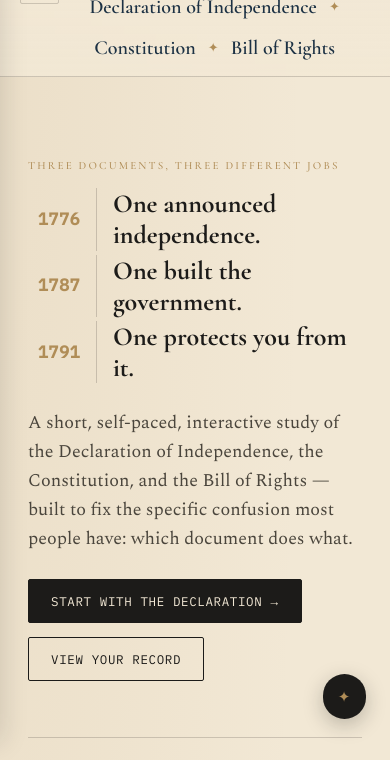
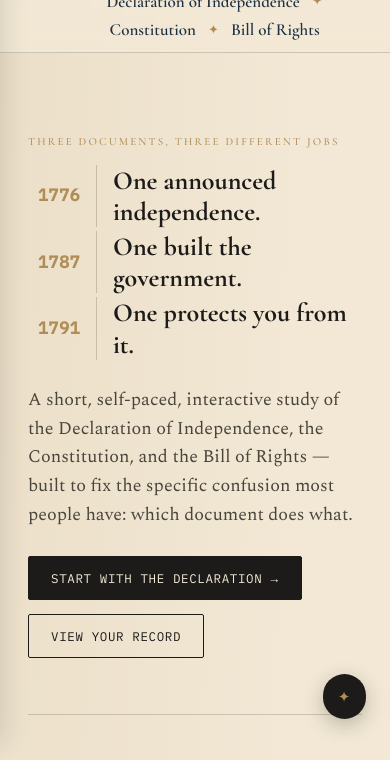
Before and after one commit to MoMoGit729/founding-docs-app, a plain HTML site: page index.html in a window 390 px wide. Shown: the part 101-861 px from the top of the page. Drawn offline with nearby package versions, Linux system fonts and the light colour scheme.

Commit message:
Tighten primary-doc-nav line spacing when wrapped on mobile
Co-Authored-By: Claude Sonnet 4.6 <noreply@anthropic.com>

```diff
--- a/style.css
+++ b/style.css
@@ -62,11 +62,14 @@ a:hover{text-decoration:underline;}
 }
 .wordmark:hover{text-decoration:none;}
 .primary-doc-nav{
-  display:flex; align-items:center; justify-content:center; gap:12px; flex-wrap:wrap; row-gap:2px;
+  display:flex; align-items:center; justify-content:center; gap:12px; flex-wrap:wrap; row-gap:0;
 }
 .primary-doc-nav a{
   font-family:var(--display); font-size:20px; font-weight:600; color:var(--navy);
-  padding:3px 0; border-bottom:1px solid transparent; transition:border-color .15s, color .15s;
+  padding:1px 0; border-bottom:1px solid transparent; transition:border-color .15s, color .15s;
+}
+@media (max-width:600px){
+  .primary-doc-nav a{font-size:17px; padding:0;}
 }
 .primary-doc-nav a:hover{color:var(--ink); text-decoration:none; border-color:var(--brass);}
 .primary-doc-nav a.active{color:var(--seal); border-color:var(--seal);}
```
